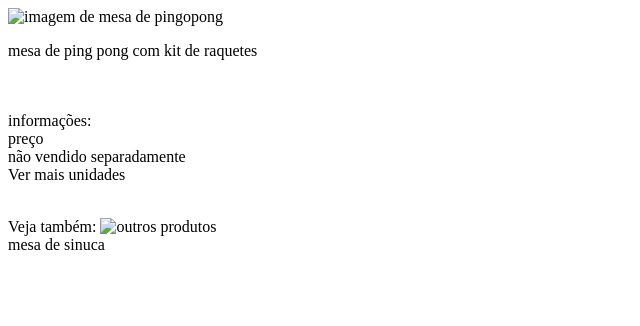
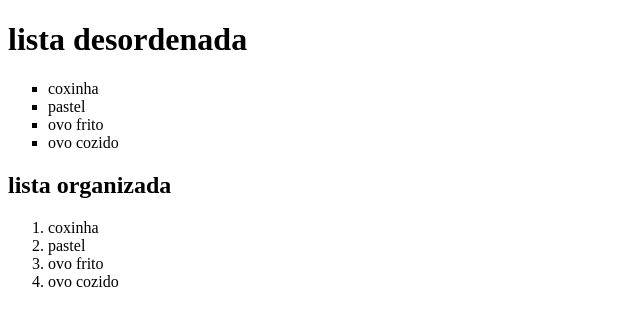
Before and after one commit to Felipae/site-2b, a plain HTML site: page index.html in a window 1280 px wide. Shown: the whole page, without its empty margins (0-640 px from the left). Drawn offline with Linux system fonts and the light colour scheme.

Commit message:
index.html

```diff
--- a/index.html
+++ b/index.html
@@ -1,21 +1,22 @@
-<DOCTYTPE html>
-<html lang="pt-br"
-      <head>
-          <meta charset="UTF-8">
-          <meta name=""view point"content-"width"
-           dewice=width; iortral-scale=1.0">
-      <title>site de compras baratas</title>
-</head>
-      <body>
-          <img src="jpg"alt="imagem de mesa de pingopong"/>
-          <p>mesa de ping pong com kit de raquetes</p>
-      <br>
-          <br>informações:
-          <br>preço
-          <br>não vendido separadamente
-          <br>Ver mais unidades</p>
-     <p>
-          <br>Veja também:
-          <img src="jpg" alt="outros produtos">
-          <br>mesa de sinuca</p>
-      </body>
+<!DOCTYPE html>
+<html lang="pt-br">
+     <head>
+     <meta charset="UTF-8">
+          <title>Atividade</title>
+     </head>
+<body>
+     <h1>lista desordenada</h1>
+    <ul type="square">
+      <li>coxinha</li>
+      <li>pastel</li>
+      <li>ovo frito</li>
+      <li>ovo cozido</li>
+    </ul>
+      <h2>lista organizada</h2>
+          <ol>
+            <li>coxinha</li>
+            <li>pastel</li>
+            <li>ovo frito</li>
+            <li>ovo cozido</li>
+          </ol>
+</body>
```
